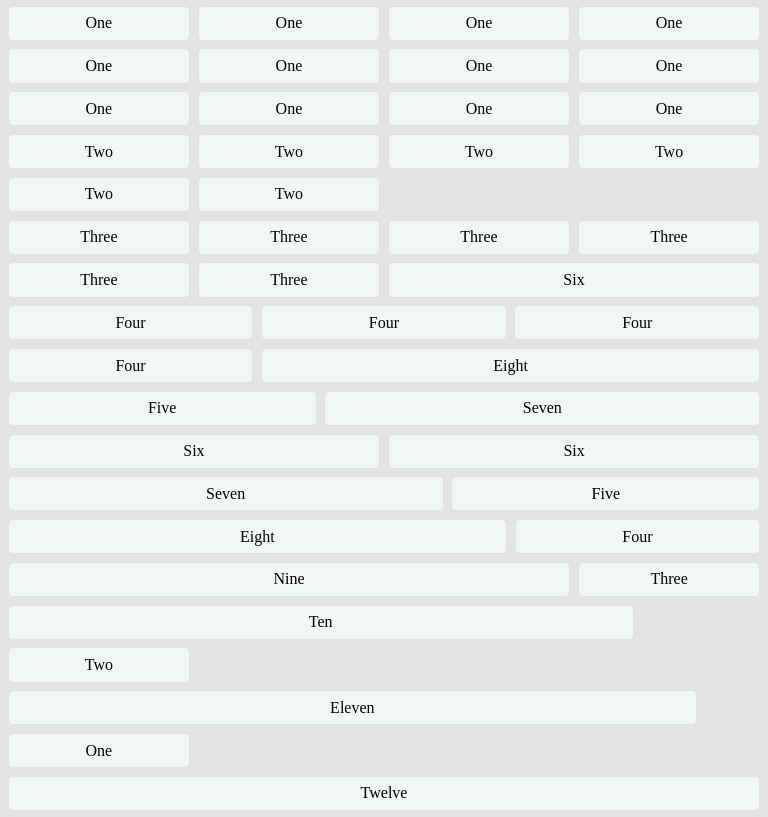
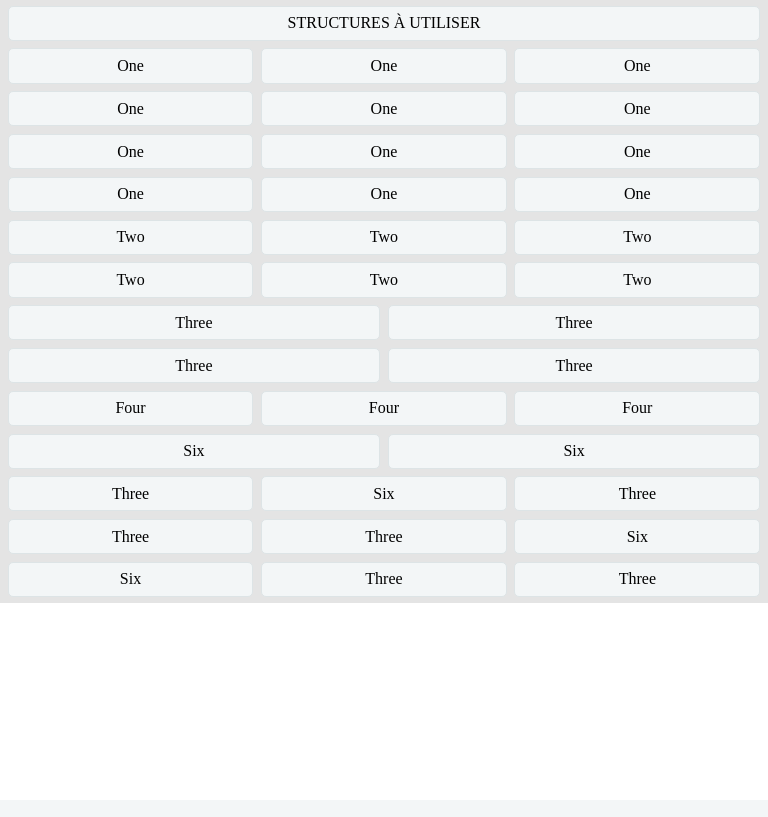
Before and after one commit to QuentinDenisot/CreativeEducation, a PHP site: page / in a window 768 px wide. After the commit the page ends 603 px from the top, so only its background shows below. Run offline with PHP 8.4, Linux system fonts and the light colour scheme; some libraries are stand-ins or nearby versions.

Commit message:
Màj grille

```diff
--- a/index.php
+++ b/index.php
@@ -26,7 +26,6 @@
 
             .row
             {
-                /*height: 65px;*/
                 width: 100%;
                 padding: 0% 0.5%;
                 box-sizing: border-box;
@@ -180,137 +179,166 @@
                 text-align: center;
             }
 
-            /* Extra small : < 576px */
-            @media all and (max-width: 575px)
+            /* @media (min-width: 0px)
+            {
+                *[class*="col-"]
+                {
+                    width: 100%;
+                }
+            } */
+
+            @media all and (max-width: 768px)
             {
                 .row
                 {
                     flex-wrap: wrap;
                 }
 
-                .col-wd-1
+                .col-xs
                 {
-                    width: 49%;
-                }
-
-                .col-wd-2
-                {
-                    width: 49%;
-                }
-
-                .col-wd-3
-                {
-                    width: 49%;
-                }
-
-                .col-wd-4
-                {
-                    width: 49%;
-                }
-
-                .col-wd-5
-                {
-                    width: 49%;
+                    width: 100%;
+                    background-color: #f3f6f7;
+                    margin: 0.5% 0.5%;
+                    padding: 1%;
+                    border-radius: 5px;
+                    border: 1px solid #dde4e6;
+                    box-sizing: border-box;
+                    text-align: center;
                 }
             }
 
-            /* Small : >= 576px */
-            @media all and (min-width: 576px) and (max-width: 767px)
+            @media all and (min-width: 768px) and (max-width: 1024px)
             {
                 .row
                 {
                     flex-wrap: wrap;
                 }
 
-                .col-wd-1
+                .col-md-4
                 {
                     width: 32.33%;
+                    background-color: #f3f6f7;
+                    margin: 0.5% 0.5%;
+                    padding: 1%;
+                    border-radius: 5px;
+                    border: 1px solid #dde4e6;
+                    box-sizing: border-box;
+                    text-align: center;
                 }
 
-                .col-wd-2
+                .col-md-6
                 {
-                    width: 32.33%;
+                    width: 49%;
+                    background-color: #f3f6f7;
+                    margin: 0.5% 0.5%;
+                    padding: 1%;
+                    border-radius: 5px;
+                    border: 1px solid #dde4e6;
+                    box-sizing: border-box;
+                    text-align: center;
                 }
-
-                .col-wd-3
-                {
-                    width: 32.33%;
-                }
-            }
-
-            /* Medium : >= 768px */
-            @media all and (min-width: 768px) and (max-width: 991px)
-            {
-                .row
-                {
-                    flex-wrap: wrap;
-                }
-
-                .col-wd-1
-                {
-                    width: 24%;
-                }
-
-                .col-wd-2
-                {
-                    width: 24%;
-                }
-            }
-
-            /* Large : >= 992px */
-            @media all and (min-width: 992px) and (max-width: 1199px)
-            {
-                .row
-                {
-                    flex-wrap: wrap;
-                }
-
-                .col-wd-1
-                {
-                    width: 15.66%;
-                }
-            }
-
-            /* Extra large : >= 1200px */
-            @media all and (min-width: 1200px)
-            {
-
             }
         </style>
     </head>
     <body>
         <main>
             <div class="row">
-                <section class="col-wd-1">One</section><!--
-                --><section class="col-wd-1">One</section><!--
-                --><section class="col-wd-1">One</section><!--
-                --><section class="col-wd-1">One</section><!--
-                --><section class="col-wd-1">One</section><!--
-                --><section class="col-wd-1">One</section><!--
-                --><section class="col-wd-1">One</section><!--
-                --><section class="col-wd-1">One</section><!--
-                --><section class="col-wd-1">One</section><!--
-                --><section class="col-wd-1">One</section><!--
-                --><section class="col-wd-1">One</section><!--
-                --><section class="col-wd-1">One</section>
+                <section class="col-wd-12">STRUCTURES À UTILISER</section>
             </div><!--
             --><div class="row">
-                <section class="col-wd-2">Two</section><!--
-                --><section class="col-wd-2">Two</section><!--
-                --><section class="col-wd-2">Two</section><!--
-                --><section class="col-wd-2">Two</section><!--
-                --><section class="col-wd-2">Two</section><!--
-                --><section class="col-wd-2">Two</section>
+                <section class="col-wd-1 col-md-4 col-xs">One</section><!--
+                --><section class="col-wd-1 col-md-4 col-xs">One</section><!--
+                --><section class="col-wd-1 col-md-4 col-xs">One</section><!--
+                --><section class="col-wd-1 col-md-4 col-xs">One</section><!--
+                --><section class="col-wd-1 col-md-4 col-xs">One</section><!--
+                --><section class="col-wd-1 col-md-4 col-xs">One</section><!--
+                --><section class="col-wd-1 col-md-4 col-xs">One</section><!--
+                --><section class="col-wd-1 col-md-4 col-xs">One</section><!--
+                --><section class="col-wd-1 col-md-4 col-xs">One</section><!--
+                --><section class="col-wd-1 col-md-4 col-xs">One</section><!--
+                --><section class="col-wd-1 col-md-4 col-xs">One</section><!--
+                --><section class="col-wd-1 col-md-4 col-xs">One</section>
             </div><!--
             --><div class="row">
-                <section class="col-wd-3">Three</section><!--
-                --><section class="col-wd-3">Three</section><!--
-                --><section class="col-wd-3">Three</section><!--
-                --><section class="col-wd-3">Three</section>
+                <section class="col-wd-2 col-md-4 col-xs">Two</section><!--
+                --><section class="col-wd-2 col-md-4 col-xs">Two</section><!--
+                --><section class="col-wd-2 col-md-4 col-xs">Two</section><!--
+                --><section class="col-wd-2 col-md-4 col-xs">Two</section><!--
+                --><section class="col-wd-2 col-md-4 col-xs">Two</section><!--
+                --><section class="col-wd-2 col-md-4 col-xs">Two</section>
             </div><!--
             --><div class="row">
-                <section class="col-wd-3">Three</section><!--
-                --><section class="col-wd-3">Three</section><!--
+                <section class="col-wd-3 col-md-6 col-xs">Three</section><!--
+                --><section class="col-wd-3 col-md-6 col-xs">Three</section><!--
+                --><section class="col-wd-3 col-md-6 col-xs">Three</section><!--
+                --><section class="col-wd-3 col-md-6 col-xs">Three</section>
+            </div><!--
+            --><div class="row">
+                <section class="col-wd-4 col-md-4 col-xs">Four</section><!--
+                --><section class="col-wd-4 col-md-4 col-xs">Four</section><!--
+                --><section class="col-wd-4 col-md-4 col-xs">Four</section>
+            </div><!--
+            --><div class="row">
+                <section class="col-wd-6 col-md-6 col-xs">Six</section><!--
+                --><section class="col-wd-6 col-md-6 col-xs">Six</section>
+            </div><!--
+            --><div class="row">
+                <section class="col-wd-3 col-md-4 col-xs">Three</section><!--
+                --><section class="col-wd-6 col-md-4 col-xs">Six</section><!--
+                --><section class="col-wd-3 col-md-4 col-xs">Three</section>
+            </div><!--
+            --><div class="row">
+                <section class="col-wd-3 col-md-4 col-xs">Three</section><!--
+                --><section class="col-wd-3 col-md-4 col-xs">Three</section><!--
+                --><section class="col-wd-6 col-md-4 col-xs">Six</section>
+            </div><!--
+            --><div class="row">
+                <section class="col-wd-6 col-md-4 col-xs">Six</section><!--
+                --><section class="col-wd-3 col-md-4 col-xs">Three</section><!--
+                --><section class="col-wd-3 col-md-4 col-xs">Three</section>
+            </div>
+        </main>
+    </body>
+</html>
+
+<?php
+
+/*
+
+--><div class="row">
+    <section class="col-wd-12">AFFICHAGE WD</section>
+</div><!--
+--><div class="row">
+    <section class="col-wd-1 col-md-4 col-xs">One</section><!--
+    --><section class="col-wd-1 col-md-4 col-xs">One</section><!--
+    --><section class="col-wd-1 col-md-4 col-xs">One</section><!--
+    --><section class="col-wd-1 col-md-4 col-xs">One</section><!--
+    --><section class="col-wd-1 col-md-4 col-xs">One</section><!--
+    --><section class="col-wd-1 col-md-4 col-xs">One</section><!--
+    --><section class="col-wd-1 col-md-4 col-xs">One</section><!--
+    --><section class="col-wd-1 col-md-4 col-xs">One</section><!--
+    --><section class="col-wd-1 col-md-4 col-xs">One</section><!--
+    --><section class="col-wd-1 col-md-4 col-xs">One</section><!--
+    --><section class="col-wd-1 col-md-4 col-xs">One</section><!--
+    --><section class="col-wd-1 col-md-4 col-xs">One</section>
+</div><!--
+--><div class="row">
+    <section class="col-wd-2 col-md-4 col-xs">Two</section><!--
+    --><section class="col-wd-2 col-md-4 col-xs">Two</section><!--
+    --><section class="col-wd-2 col-md-4 col-xs">Two</section><!--
+    --><section class="col-wd-2 col-md-4 col-xs">Two</section><!--
+    --><section class="col-wd-2 col-md-4 col-xs">Two</section><!--
+    --><section class="col-wd-2 col-md-4 col-xs">Two</section>
+</div><!--
+--><div class="row">
+    <section class="col-wd-3 col-md-4 col-xs">Three</section><!--
+    --><section class="col-wd-3 col-md-4 col-xs">Three</section><!--
+    --><section class="col-wd-3 col-md-4 col-xs">Three</section><!--
+    --><section class="col-wd-3 col-md-4 col-xs">Three</section>
+</div><!--
+--><div class="row">
+    <section class="col-wd-3 col-md-4 col-xs">Three</section><!--
+    --><section class="col-wd-3 col-md-4 col-xs">Three</section><!--
     --><section class="col-wd-6">Six</section>
 </div><!--
 --><div class="row">
@@ -352,7 +380,24 @@
 </div><!--
 --><div class="row">
     <section class="col-wd-12">Twelve</section>
+</div><!--
+--><div class="row">
+    <section class="col-wd-12">AFFICHAGE MD</section>
+</div><!--
+--><div class="row">
+    <section class="col-wd-12 col-md-12 col-xs">col-md-12</section>
+</div><!--
+--><div class="row">
+    <section class="col-wd-12 col-md-6 col-xs">col-md-6</section>
+    <section class="col-wd-12 col-md-6 col-xs">col-md-6</section>
+</div><!--
+--><div class="row">
+    <section class="col-wd-12 col-md-12 col-xs">AFFICHAGE XS</section>
+</div><!--
+--><div class="row">
+    <section class="col-wd-12 col-md-12 col-xs">col-xs</section>
 </div>
-        </main>
-    </body>
-</html>
+
+*/
+
+?>
```
Lines whose indentation alone changed are shown as unchanged.
